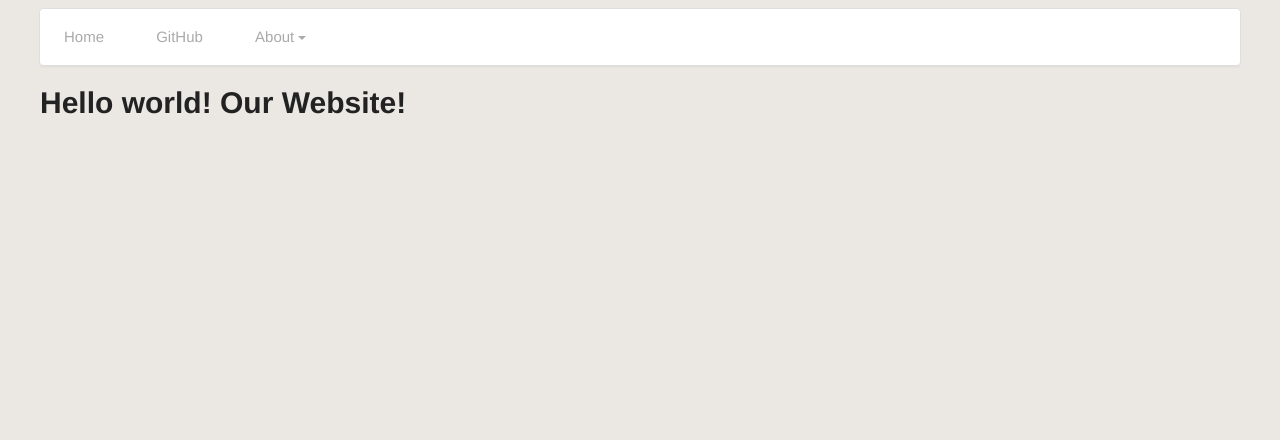
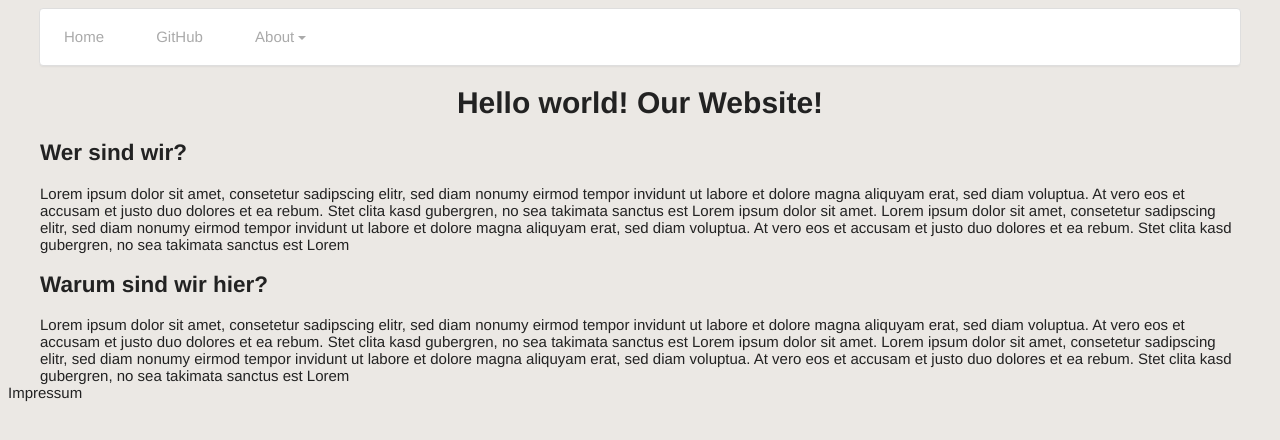
Before and after one commit to bmalum/WebInfo, a plain HTML site: page index.html in a window 1280 px wide. Drawn offline with Linux system fonts and the light colour scheme.

Commit message:
added some text

```diff
--- a/index.html
+++ b/index.html
@@ -37,8 +37,24 @@
         </nav>
 
         <div class="wrapper">
-        <header><h1>Hello world! Our Website!</h1></header>
+        <center><header><h1>Hello world! Our Website!</h1></header></center>
+        <article>
+            <h2>
+                Wer sind wir?
+            </h2>
+            Lorem ipsum dolor sit amet, consetetur sadipscing elitr, sed diam nonumy eirmod tempor invidunt ut labore et dolore magna aliquyam erat, sed diam voluptua. At vero eos et accusam et justo duo dolores et ea rebum. Stet clita kasd gubergren, no sea takimata sanctus est Lorem ipsum dolor sit amet. Lorem ipsum dolor sit amet, consetetur sadipscing elitr, sed diam nonumy eirmod tempor invidunt ut labore et dolore magna aliquyam erat, sed diam voluptua. At vero eos et accusam et justo duo dolores et ea rebum. Stet clita kasd gubergren, no sea takimata sanctus est Lorem
+             <h2>
+                Warum sind wir hier?
+            </h2>
+            Lorem ipsum dolor sit amet, consetetur sadipscing elitr, sed diam nonumy eirmod tempor invidunt ut labore et dolore magna aliquyam erat, sed diam voluptua. At vero eos et accusam et justo duo dolores et ea rebum. Stet clita kasd gubergren, no sea takimata sanctus est Lorem ipsum dolor sit amet. Lorem ipsum dolor sit amet, consetetur sadipscing elitr, sed diam nonumy eirmod tempor invidunt ut labore et dolore magna aliquyam erat, sed diam voluptua. At vero eos et accusam et justo duo dolores et ea rebum. Stet clita kasd gubergren, no sea takimata sanctus est Lorem
+        </article>
+        </article>
         </div>
+        <footer>
+            <div class="float-right">
+                <href="impressum.html"> Impressum </href>
+            </div>
+        </footer>
 
     </body>
 </html>
```
